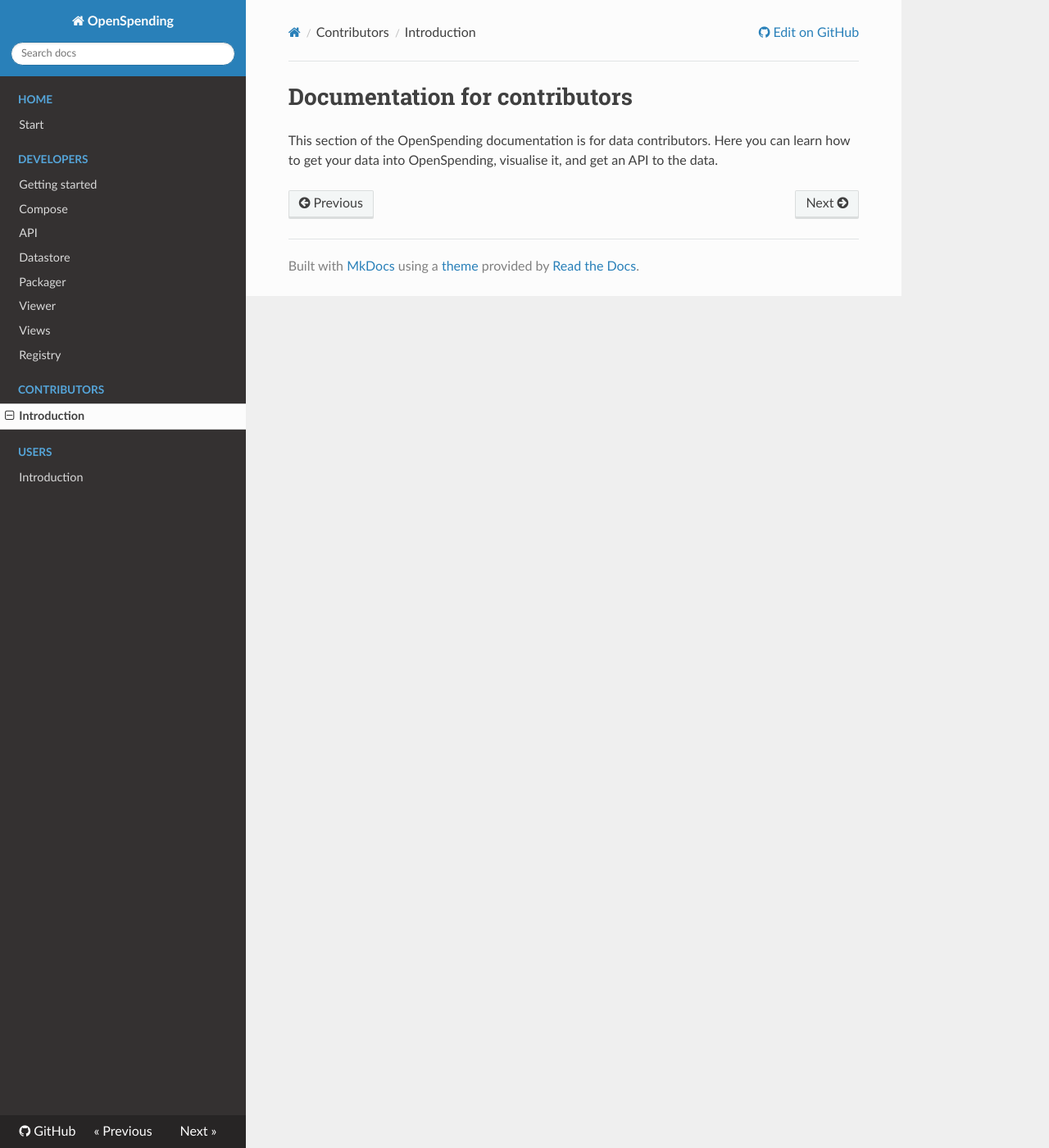
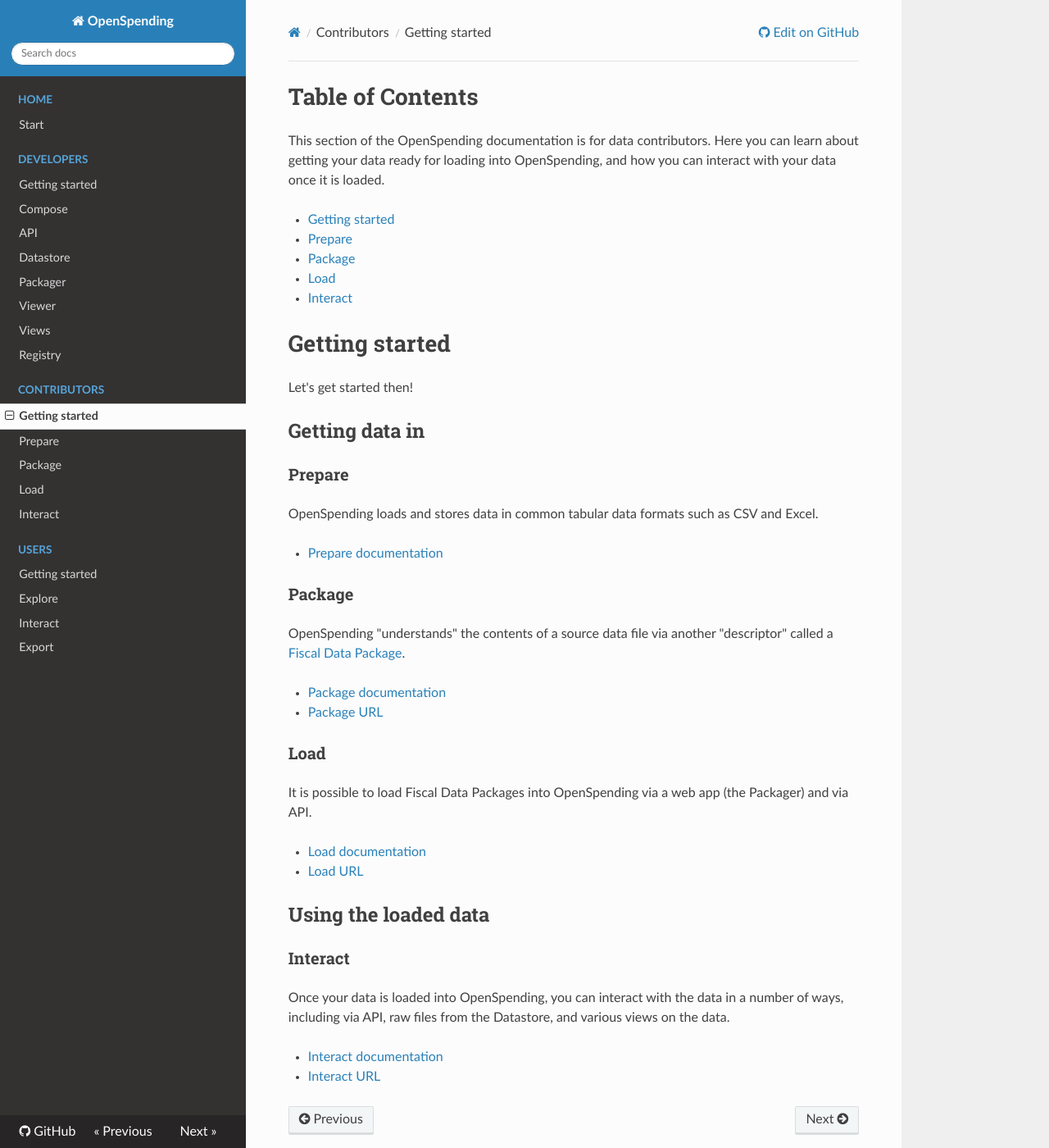
Before and after one commit to openspending/docs, an MkDocs documentation site: the page built from docs/contributors/index.md, in a window 1280 px wide and 1400 px high. Shown: the whole window at 82% size. Built offline with MkDocs 1.6.1, drawn with Linux system fonts in a browser that asks for light colours; nearby versions of some CDN libraries; old or Windows-style settings are respelled for this version of MkDocs.

Commit message:
Flesh out data structure for all sections.

```diff
--- a/docs/contributors/index.md
+++ b/docs/contributors/index.md
@@ -1,3 +1,44 @@
-# Documentation for contributors
+# Table of Contents
 
-This section of the OpenSpending documentation is for data contributors. Here you can learn how to get your data into OpenSpending, visualise it, and get an API to the data.
+This section of the OpenSpending documentation is for data contributors. Here you can learn about getting your data ready for loading into OpenSpending, and how you can interact with your data once it is loaded.
+
+* [Getting started](#getting-started)
+* [Prepare](prepare/)
+* [Package](package/)
+* [Load](load/)
+* [Interact](interact/)
+
+# Getting started
+
+Let's get started then!
+
+## Getting data in
+
+### Prepare
+
+OpenSpending loads and stores data in common tabular data formats such as CSV and Excel.
+
+* [Prepare documentation](prepare/)
+
+### Package
+
+OpenSpending "understands" the contents of a source data file via another "descriptor" called a [Fiscal Data Package](http://fiscal.dataprotocols.org/spec/).
+
+* [Package documentation](load/)
+* [Package URL](https://openspending.org/packager)
+
+### Load
+
+It is possible to load Fiscal Data Packages into OpenSpending via a web app (the Packager) and via API.
+
+* [Load documentation](load/)
+* [Load URL](https://openspending.org/packager)
+
+## Using the loaded data
+
+### Interact
+
+Once your data is loaded into OpenSpending, you can interact with the data in a number of ways, including via API, raw files from the Datastore, and various views on the data.
+
+* [Interact documentation](interact/)
+* [Interact URL](https://openspending.org/packager)
--- a/mkdocs.yml
+++ b/mkdocs.yml
@@ -15,7 +15,14 @@ pages:
   - Views: developers/views.md
   - Registry: developers/registry.md
 - Contributors:
-  - Introduction: contributors/index.md
+  - 'Getting started': contributors/index.md
+  - Prepare: contributors/prepare.md
+  - Package: contributors/package.md
+  - Load: contributors/load.md
+  - Interact: contributors/interact.md
 - Users:
-  - Introduction: users/index.md
+  - 'Getting started': users/index.md
+  - Explore: users/explore.md
+  - Interact: users/interact.md
+  - Export: users/export.md
 theme: readthedocs
```
Also changed, not shown: docs/contributors/interact.md (added, +3 -0 lines), docs/contributors/load.md (added, +3 -0 lines), docs/contributors/package.md (added, +3 -0 lines), docs/contributors/prepare.md (added, +3 -0 lines), docs/users/explore.md (added, +3 -0 lines), docs/users/export.md (added, +3 -0 lines), docs/users/index.md (+34 -2 lines), docs/users/interact.md (added, +3 -0 lines).
